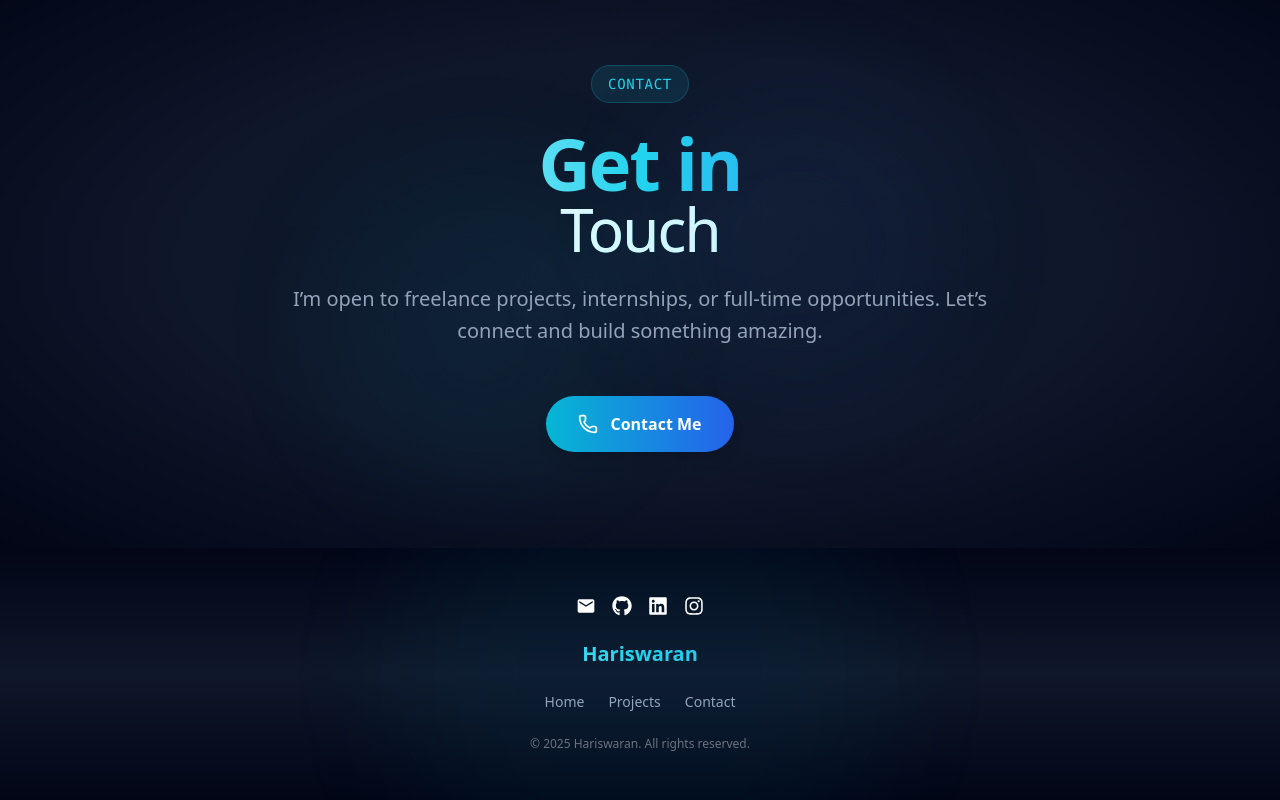
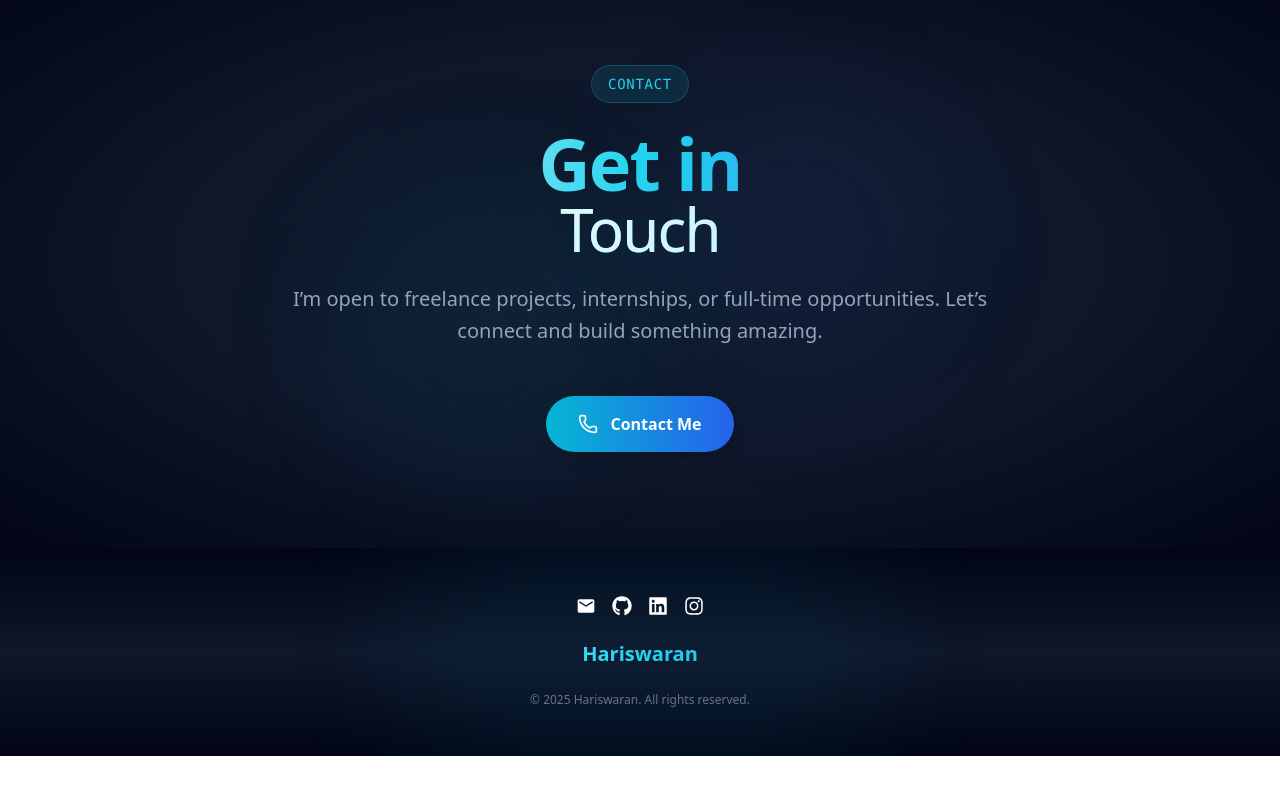
Before and after one commit to hariswaran-v/portfolio-with-react-ai, a React (Create React App) app: page / in a window 1280 px wide. Shown: the part 5703-6503 px from the top of the page. After the commit the page ends 6459 px from the top, so only its background shows below. Built offline with nearby package versions, Linux system fonts and the light colour scheme.

Commit message:
feat: progress bar indication

```diff
--- a/src/Footer.js
+++ b/src/Footer.js
@@ -18,25 +18,6 @@ const Footer = () => {
           Hariswaran
         </p>
 
-        {/* Navigation Links */}
-        <div className="flex justify-center gap-6 text-sm text-slate-400">
-          <Link to="/" className="hover:text-cyan-400 transition duration-300">
-            Home
-          </Link>
-          <Link
-            to="/projects"
-            className="hover:text-cyan-400 transition duration-300"
-          >
-            Projects
-          </Link>
-          <Link
-            to="/contact"
-            className="hover:text-cyan-400 transition duration-300"
-          >
-            Contact
-          </Link>
-        </div>
-
         {/* Rights */}
         <p className="text-xs text-gray-500">
           © {new Date().getFullYear()} Hariswaran. All rights reserved.
```
